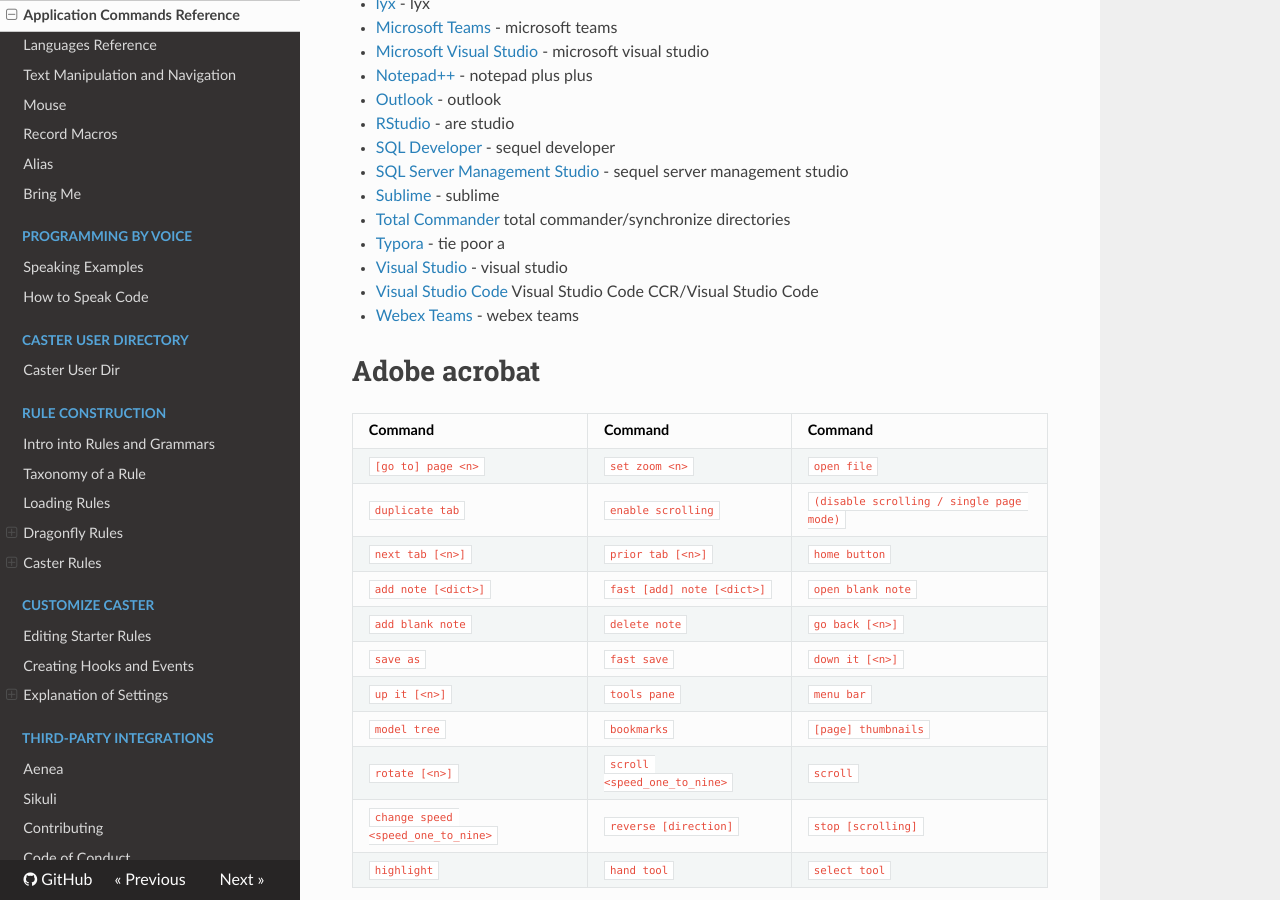
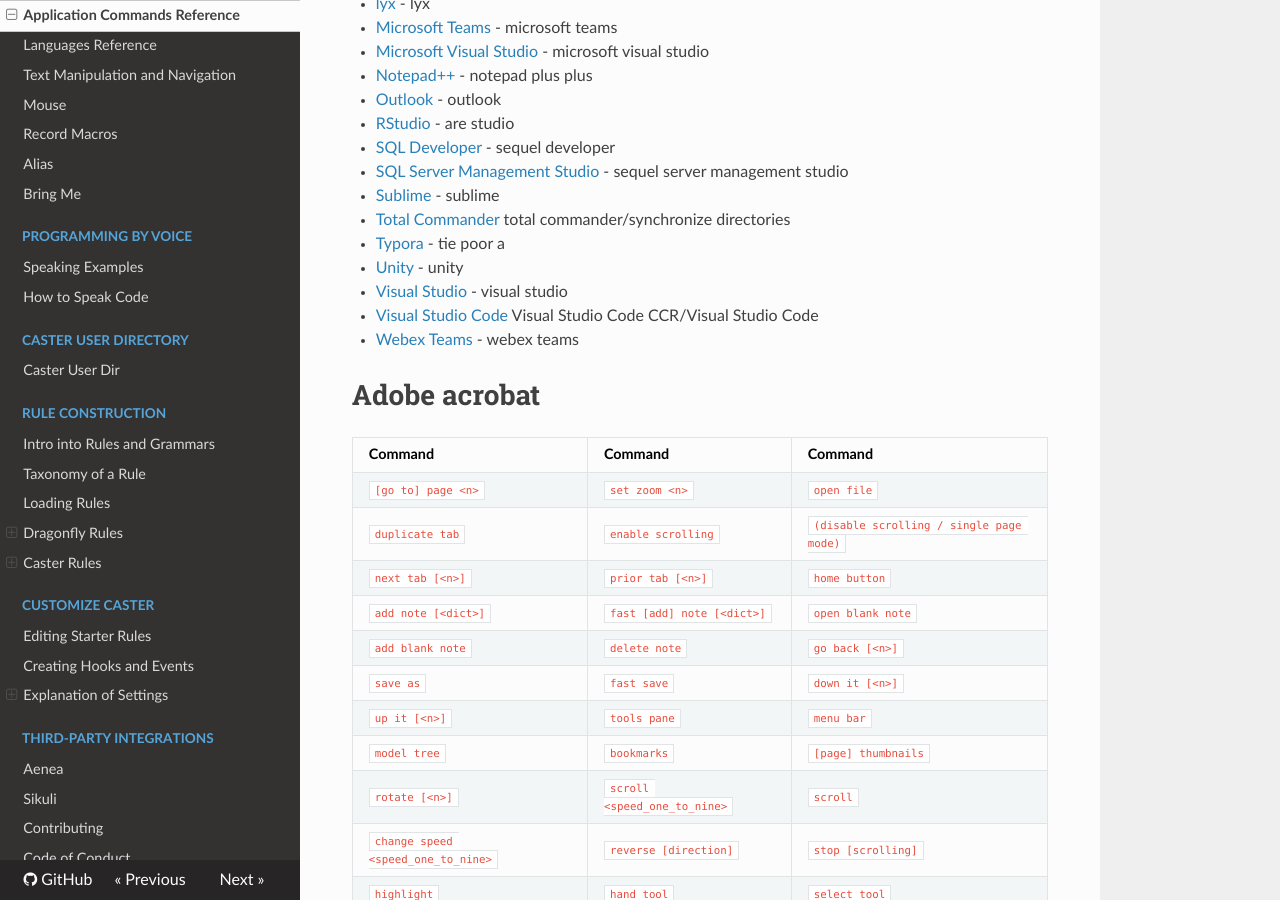
Before and after one commit to dictation-toolbox/Caster, an MkDocs documentation site: the page built from docs/readthedocs/Caster_Commands/Application_Commands_Quick_Reference.md, in a window 1280 px wide and 900 px high, scrolled down 746 px. Built offline with MkDocs 1.6.1, drawn with Linux system fonts in a browser that asks for light colours; nearby versions of some CDN libraries; comment, search, counter and statistics services are not loaded.

Commit message:
added index link to unity commands

```diff
--- a/docs/readthedocs/Caster_Commands/Application_Commands_Quick_Reference.md
+++ b/docs/readthedocs/Caster_Commands/Application_Commands_Quick_Reference.md
@@ -37,6 +37,7 @@ Classic Install Location: `castervoice\rules\apps' ` in Caster source code.
 - [Sublime](#sublime) - sublime
 - [Total Commander](#total-commander) total commander/synchronize directories
 - [Typora](#typora) - tie poor a
+- [Unity](#unity) - unity
 - [Visual Studio](#visual-studio) - visual studio
 - [Visual Studio Code](#visual-studio-code) Visual Studio Code CCR/Visual Studio Code
 - [Webex Teams](#webex-teams) - webex teams
```
